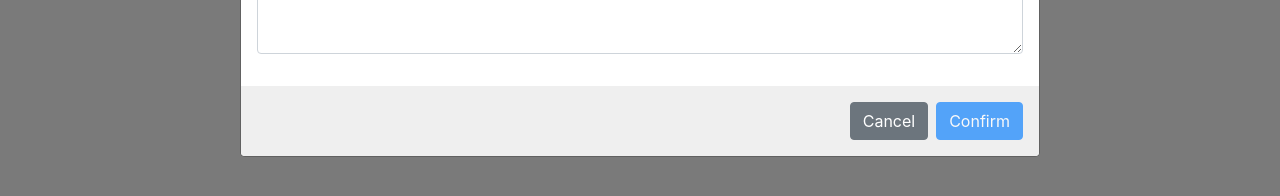
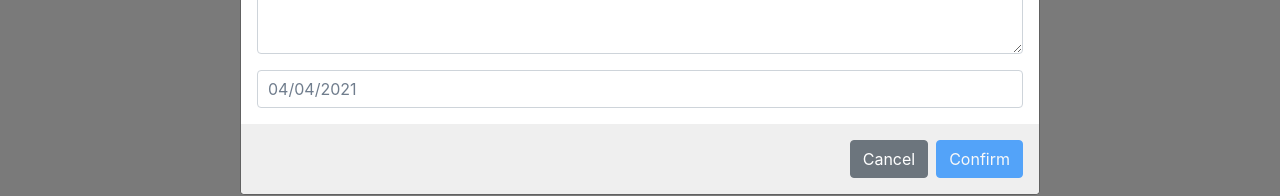
Before and after one commit to anushikchakhoyan/todo-list-reactjs, a React (Create React App) app: page / in a window 1280 px wide. Both pictures are taken after a click on the button "Add Task". Shown: the part 247-443 px from the top of the page. Built offline with nearby package versions, Linux system fonts and the light colour scheme; no server answers.

Commit message:
added date in task

```diff
--- a/package.json
+++ b/package.json
@@ -10,6 +10,7 @@
     "prop-types": "^15.7.2",
     "react": "^17.0.1",
     "react-bootstrap": "^1.4.3",
+    "react-datepicker": "^3.6.0",
     "react-dom": "^17.0.1",
     "react-icons": "^4.2.0",
     "react-scripts": "4.0.1",
--- a/src/components/ToDo/AddEditTaskModal/index.jsx
+++ b/src/components/ToDo/AddEditTaskModal/index.jsx
@@ -1,16 +1,20 @@
 import React from 'react';
+import DatePicker from "react-datepicker";
 import {Modal, Button, Form} from 'react-bootstrap';
 
+import formatDate from "../../../helpers/date.helper";
+
 const {Header, Title, Body, Footer} = Modal;
-const { Control } = Form;
+const {Control} = Form;
 
 class AddEditTaskModal extends React.Component {
     constructor(props) {
         super(props);
         this.state = {
-            desc: "",
             title: "",
-            ...props.editableTask
+            description: "",
+            ...props.editableTask,
+            date: props.editableTask ? new Date(props.editableTask.date) : new Date()
         }
         this.inputReference = React.createRef();
     }
@@ -20,24 +24,26 @@ class AddEditTaskModal extends React.Component {
     }
 
     handleChange = (event) => {
-        const { name, value } = event.target;
+        const {name, value} = event.target;
         this.setState({
             [name]: value
         });
     }
 
-    handleOnKeyPress = ({ type, key }) => {
-        const { title, description } = this.state;
-        const { onSubmit, onHide } = this.props;
+    handleOnKeyPress = ({type, key}) => {
+        const {onSubmit, onHide} = this.props;
+        const {title, description} = this.state;
         if ((type === 'keypress' && key !== 'Enter') || (!title || !description)) return;
 
-        onSubmit(this.state);
+        const formData = { ...this.state };
+        formData.date = formatDate(formData.date);
+        onSubmit(formData);
         onHide();
     }
 
     render() {
-        const { modalTitle, onHide, isShow } = this.props;
-        const { title, description } = this.state;
+        const {modalTitle, onHide, isShow} = this.props;
+        const {date, title, description} = this.state;
 
         return (
             <Modal
@@ -71,10 +77,15 @@ class AddEditTaskModal extends React.Component {
                         placeholder="Description"
                         onChange={this.handleChange}
                     />
+                    <DatePicker
+                        selected={date}
+                        onChange={date => this.setState({date})}
+                    />
                 </Body>
                 <Footer className="border-0 custom-modal-footer">
                     <Button onClick={onHide} variant="secondary">Cancel</Button>
-                    <Button onClick={this.handleOnKeyPress}  disabled={!(!!title && !!description)} variant="primary">Confirm</Button>
+                    <Button onClick={this.handleOnKeyPress} disabled={!(!!title && !!description)}
+                            variant="primary">Confirm</Button>
                 </Footer>
             </Modal>
         );
--- a/src/components/ToDo/Task/index.jsx
+++ b/src/components/ToDo/Task/index.jsx
@@ -3,15 +3,19 @@ import PropTypes from 'prop-types';
 import {Card, Button} from 'react-bootstrap';
 import {RiCloseFill, MdEdit} from "react-icons/all";
 
+import formatDate from "../../../helpers/date.helper";
+
 const {Body, Text} = Card;
 
 const Task = memo(({task, isChecked, disabled, toggleSetRemoveTaskId, handleRemoveSingleTask, handleSetEditTask}) => {
-    const {_id, title, description} = task;
-
+    const {_id, title, date,  description} = task;
     return (
         <Card className={`todo-item ${isChecked && 'selected'}`}>
             <Body className="todo-item-body">
                 <input type="checkbox" onChange={() => toggleSetRemoveTaskId(_id)} checked={isChecked}/>
+                {date && (
+                    <Text><b>Created Date:</b> {formatDate(date)}</Text>
+                )}
                 <Text><b>Title:</b> {title}</Text>
                 <Text><b>Description:</b> {description}</Text>
             </Body>
@@ -33,10 +37,11 @@ const Task = memo(({task, isChecked, disabled, toggleSetRemoveTaskId, handleRemo
 
 Task.propTypes = {
     task: PropTypes.shape({
-        _id: PropTypes.string.isRequired,
-        title: PropTypes.string.isRequired,
-        description: PropTypes.string.isRequired
-    }),
+        _id: PropTypes.string,
+        date: PropTypes.string,
+        title: PropTypes.string,
+        description: PropTypes.string
+    }).isRequired,
     disabled: PropTypes.bool,
     isChecked: PropTypes.bool,
     handleSetEditTask: PropTypes.func,
--- a/src/components/ToDo/index.jsx
+++ b/src/components/ToDo/index.jsx
@@ -153,6 +153,7 @@ class ToDo extends Component {
                 this.setState({
                     tasks: data
                 });
+                console.log(data);
             })
             .catch(error => {
                 console.error("Get Tasks Request Error", error);
--- /dev/null
+++ b/src/helpers/date.helper.js
@@ -0,0 +1,3 @@
+export default function formatDate(date) {
+    return new Date(date).toISOString().slice(0, 10);
+}
--- a/src/index.css
+++ b/src/index.css
@@ -1,3 +1,4 @@
 @import "theme/reset.css";
 @import "~bootstrap/dist/css/bootstrap.min.css";
+@import "~react-datepicker/dist/react-datepicker.css";
 @import "theme/base.css";
--- a/src/theme/base.css
+++ b/src/theme/base.css
@@ -45,3 +45,16 @@ input:focus {
 .custom-modal-footer {
     background-color: #efefef;
 }
+
+.react-datepicker-wrapper {
+    width: 100%;
+}
+.react-datepicker-wrapper input {
+    width: 100%;
+    height: 38px;
+    padding: 10px;
+    color: #707d8d;
+    appearance: none;
+    border-radius: 4px;
+    border: 1px solid #ced4da;
+}
```
Also changed, not shown: src/helpers/idGenerator.helper.js (renamed from src/helpers/idGenerator.js), 2 other files (tests, documents, lock files or other folders).
